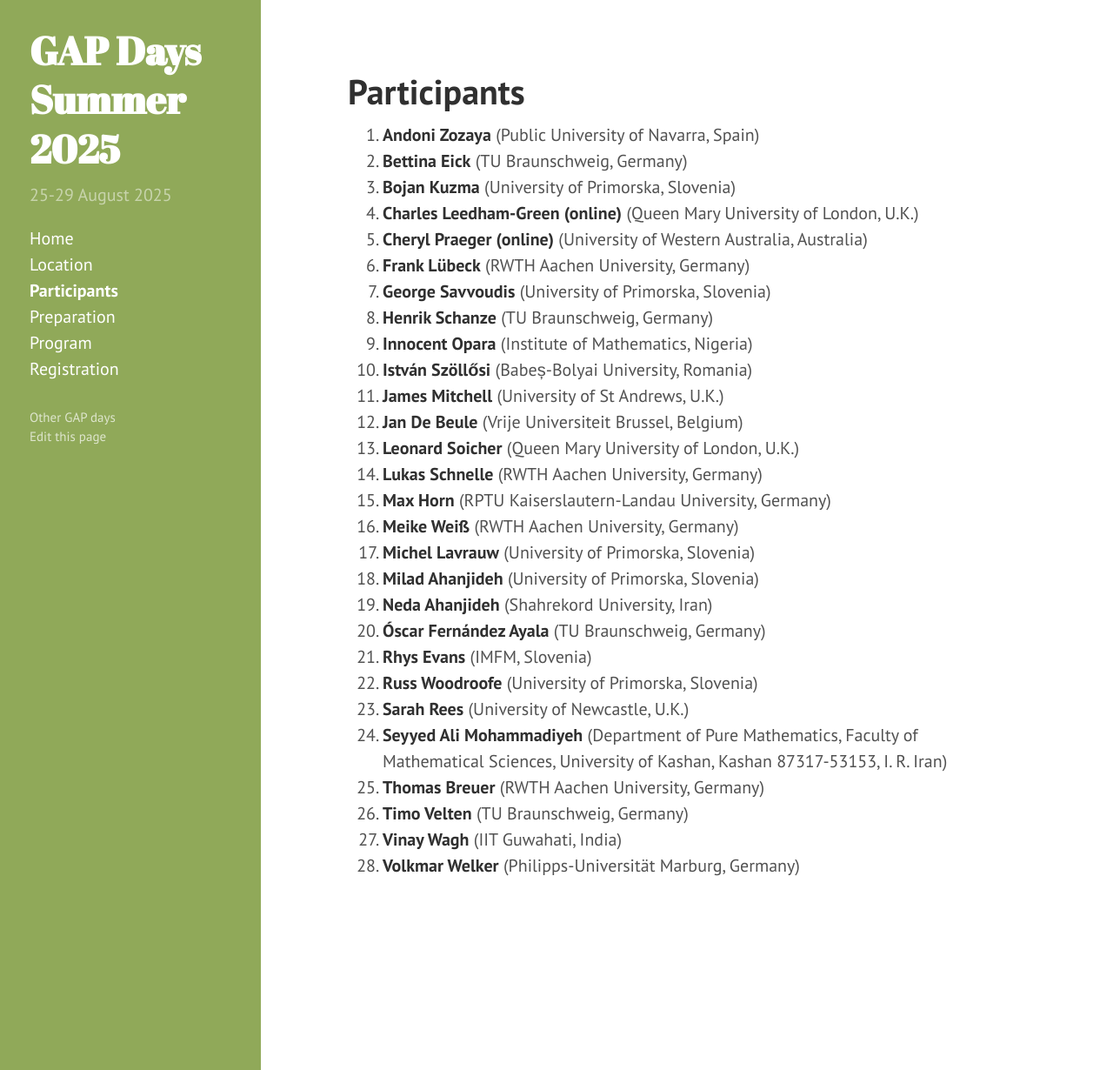
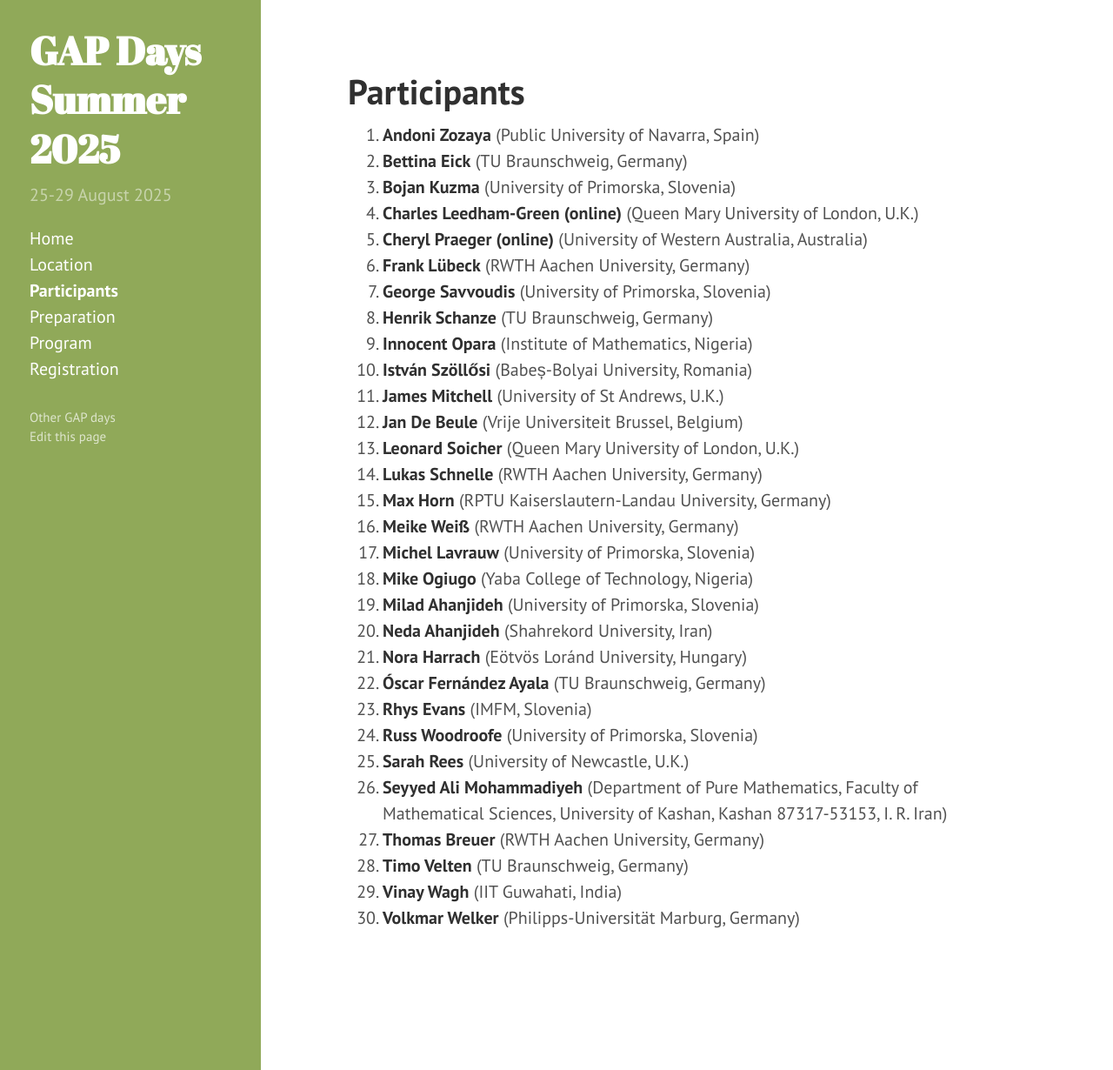
Before and after one commit to gapdays/gapdays2025-summer, a Jekyll site: the page built from participants.md, in a window 1280 px wide and 1230 px high. Shown: the whole window at 87% size. Built offline with Jekyll 4.4.1, drawn with Linux system fonts in a browser that asks for light colours.

Commit message:
Update participants.md

```diff
--- a/participants.md
+++ b/participants.md
@@ -19,8 +19,10 @@ participants:
   - {name: Max Horn, affiliation: "RPTU Kaiserslautern-Landau University, Germany"}
   - {name: Meike Weiß, affiliation: "RWTH Aachen University, Germany"}
   - {name: Michel Lavrauw, affiliation: "University of Primorska, Slovenia"}
+  - {name: Mike Ogiugo, affiliation: "Yaba College of Technology, Nigeria"}
   - {name: Milad Ahanjideh, affiliation: "University of Primorska, Slovenia"}
   - {name: Neda Ahanjideh, affiliation: "Shahrekord University, Iran"}
+  - {name: Nora Harrach, affiliation: "Eötvös Loránd University, Hungary"}
   - {name: Óscar Fernández Ayala, affiliation: "TU Braunschweig, Germany"}
   - {name: Rhys Evans, affiliation: "IMFM, Slovenia"}
   - {name: Russ Woodroofe, affiliation: "University of Primorska, Slovenia"}
```
